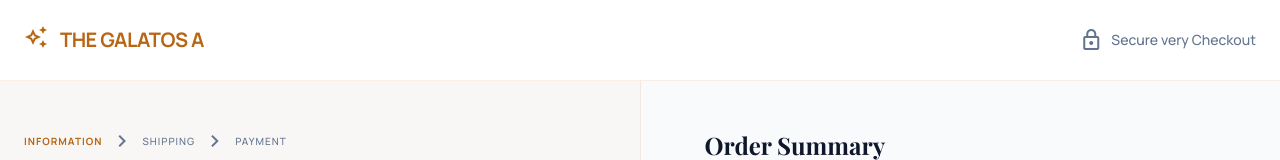
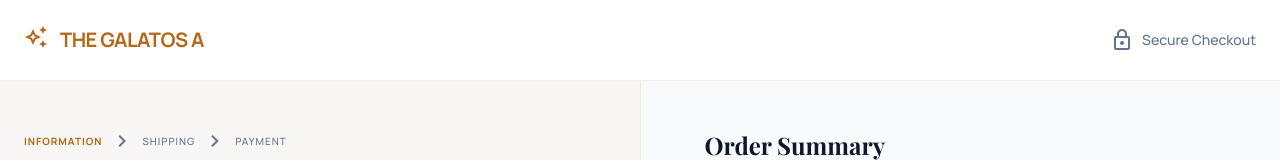
Before and after one commit to dev-oriel/THE-GALATOS, a React (Vite) app: page /checkout in a window 1280 px wide. Shown: the top 160 px of the page. Built offline with nearby package versions, Linux system fonts and the light colour scheme; a web font is replaced by a local one.

Commit message:
modified checkout page

```diff
--- a/src/pages/CheckoutPage.jsx
+++ b/src/pages/CheckoutPage.jsx
@@ -26,7 +26,7 @@ const CheckoutPage = () => {
           </Link>
           <div className="flex items-center gap-2 text-slate-500 text-sm font-medium">
             <span className="material-symbols-outlined text-sm">lock</span>
-            <span>Secure very Checkout</span>
+            <span>Secure Checkout</span>
           </div>
         </div>
       </header>
```
